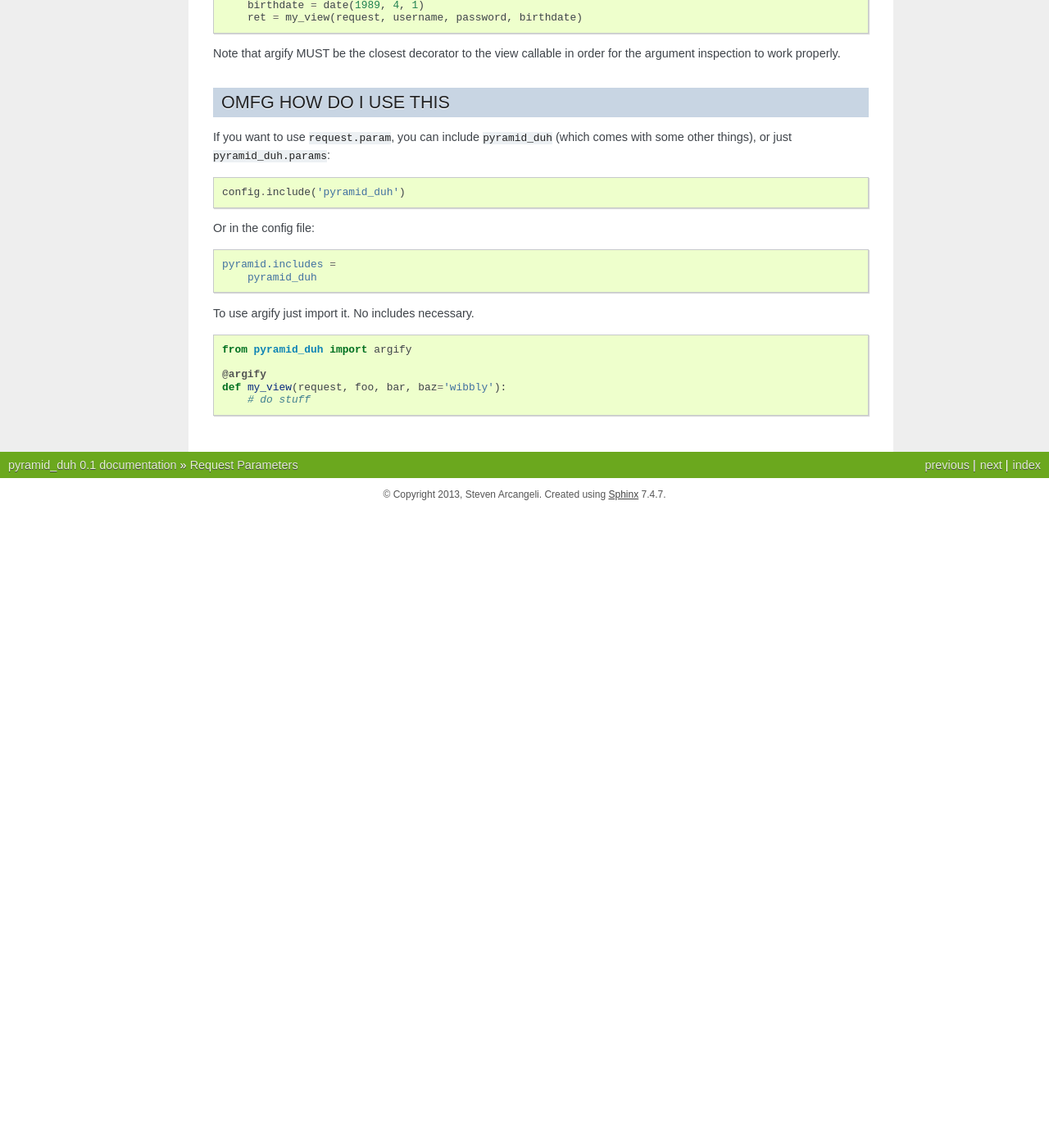
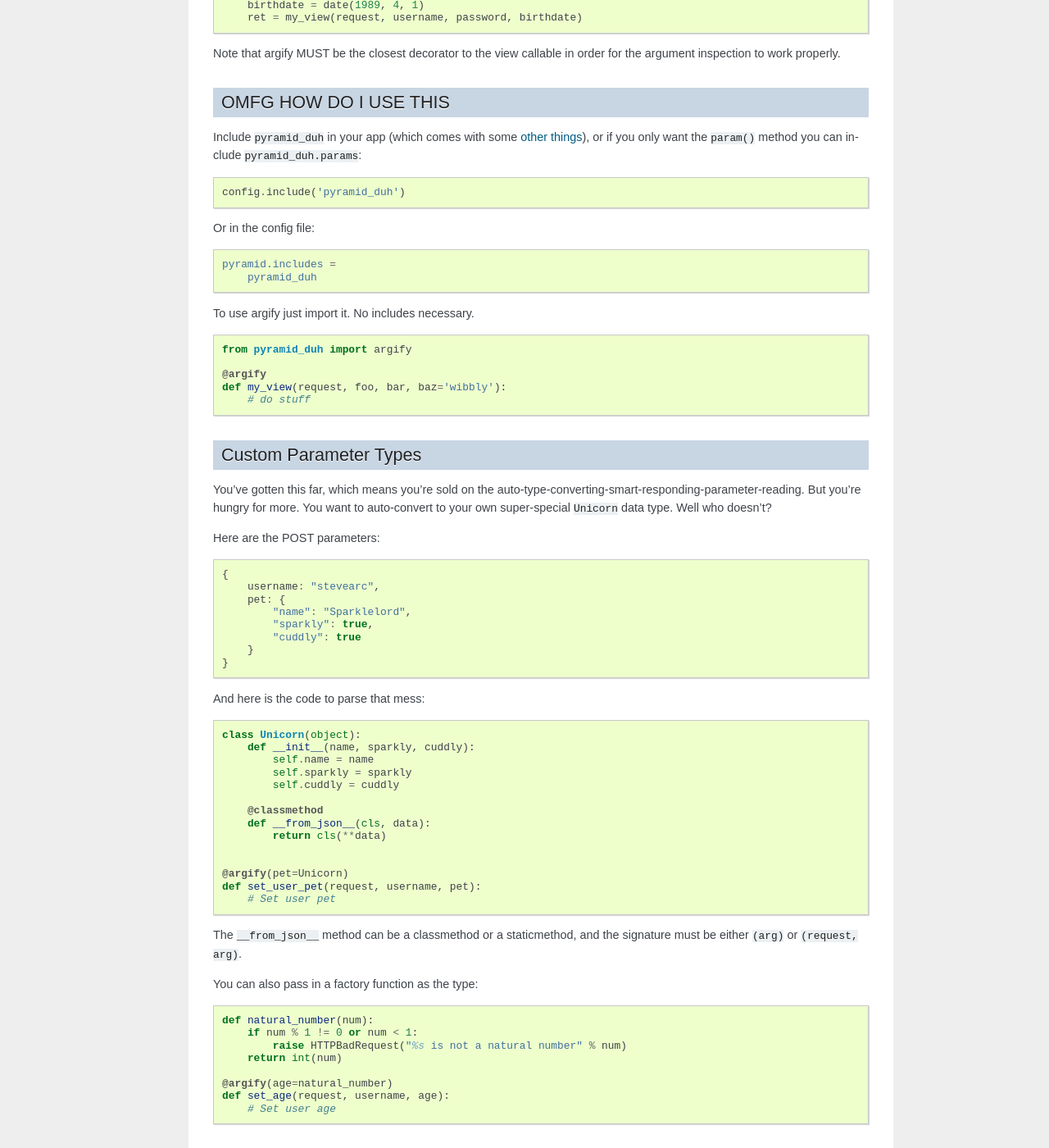
Before and after one commit to stevearc/pyramid_duh, a Sphinx documentation site: the page built from doc/topics/request_parameters.rst, in a window 1280 px wide and 1400 px high, scrolled down 2239 px. Shown: the whole window at 82% size. Built offline with Sphinx 7.4.7, drawn with Linux system fonts in a browser that asks for light colours; pages that are not in the unit, such as notebooks, are missing from menus; before the commit the page ends 2862 px from its top, so only the background shows below that; some of the changed text lies outside the part shown.

Commit message:
Improving docs for magic parameter methods

```diff
--- a/doc/index.rst
+++ b/doc/index.rst
@@ -25,3 +25,7 @@ Indices and tables
 * :ref:`genindex`
 * :ref:`modindex`
 * :ref:`search`
+
+TODO
+----
+* User-defined types that can consume multiple parameters
--- a/doc/topics/request_parameters.rst
+++ b/doc/topics/request_parameters.rst
@@ -148,7 +150,9 @@ for the argument inspection to work properly.
 
 OMFG HOW DO I USE THIS
 ----------------------
-If you want to use ``request.param``, you can include ``pyramid_duh`` (which comes with some other things), or just ``pyramid_duh.params``:
+Include ``pyramid_duh`` in your app (which comes with some :ref:`other things
+<subpath>`), or if you only want the ``param()`` method you can include
+``pyramid_duh.params``:
 
 .. code-block:: python
 
@@ -170,3 +174,58 @@ To use argify just import it. No includes necessary.
     @argify
     def my_view(request, foo, bar, baz='wibbly'):
         # do stuff
+
+Custom Parameter Types
+----------------------
+You've gotten this far, which means you're sold on the
+auto-type-converting-smart-responding-parameter-reading. But you're hungry for
+more. You want to auto-convert to your own super-special ``Unicorn`` data type.
+Well who doesn't?
+
+Here are the POST parameters:
+
+.. code-block:: javascript
+
+    {
+        username: "stevearc",
+        pet: {
+            "name": "Sparklelord",
+            "sparkly": true,
+            "cuddly": true
+        }
+    }
+
+And here is the code to parse that mess:
+
+.. code-block:: python
+
+    class Unicorn(object):
+        def __init__(name, sparkly, cuddly):
+            self.name = name
+            self.sparkly = sparkly
+            self.cuddly = cuddly
+
+        @classmethod
+        def __from_json__(cls, data):
+            return cls(**data)
+
+
+    @argify(pet=Unicorn)
+    def set_user_pet(request, username, pet):
+        # Set user pet
+
+The ``__from_json__`` method can be a classmethod or a staticmethod, and the
+signature must be either ``(arg)`` or ``(request, arg)``.
+
+You can also pass in a factory function as the type:
+
+.. code-block:: python
+
+    def natural_number(num):
+        if num % 1 != 0 or num < 1:
+            raise HTTPBadRequest("%s is not a natural number" % num)
+        return int(num)
+
+    @argify(age=natural_number)
+    def set_age(request, username, age):
+        # Set user age
```
Also changed, not shown: other parts of doc/topics/request_parameters.rst (+2 -0 lines), doc/ref/pyramid_duh.rst (+0 -7 lines), doc/topics/subpath.rst (+5 -2 lines).
